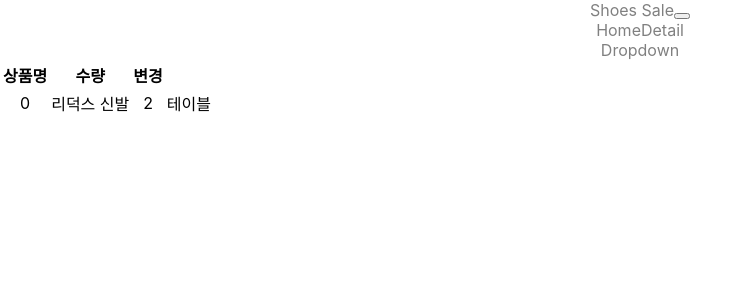
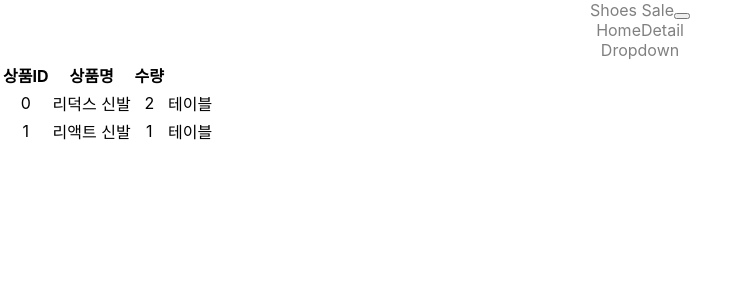
Before and after one commit to Baeju0/shop, a React (Create React App) app: page /cart in a window 1280 px wide. Shown: the top 300 px of the page, without its empty margins (0-750 px from the left). Built offline with nearby package versions, Linux system fonts and the light colour scheme; the HTML template or start-up script is replaced by a standard one.

Commit message:
info change

```diff
--- a/src/Cart.js
+++ b/src/Cart.js
@@ -8,9 +8,9 @@ function Cart(props) {
         <Table>
             <thead>
                 <tr>
+                    <th>상품ID</th>
                     <th>상품명</th>
                     <th>수량</th>
-                    <th>변경</th>
                 </tr>
             </thead>
         <tbody>
--- a/src/index.js
+++ b/src/index.js
@@ -11,7 +11,7 @@ import {Provider} from 'react-redux';
 import { createStore } from 'redux';
 
 let store = createStore(()=> {
-  return [{id:0, name : '리덕스 신발', quan: 2}] }); //state 초기값
+  return [{id:0, name : '리덕스 신발', quan: 2},{id:1, name: '리액트 신발', quan: 1}] }); //state 초기값
 
 ReactDOM.render(
   <React.StrictMode>
```
